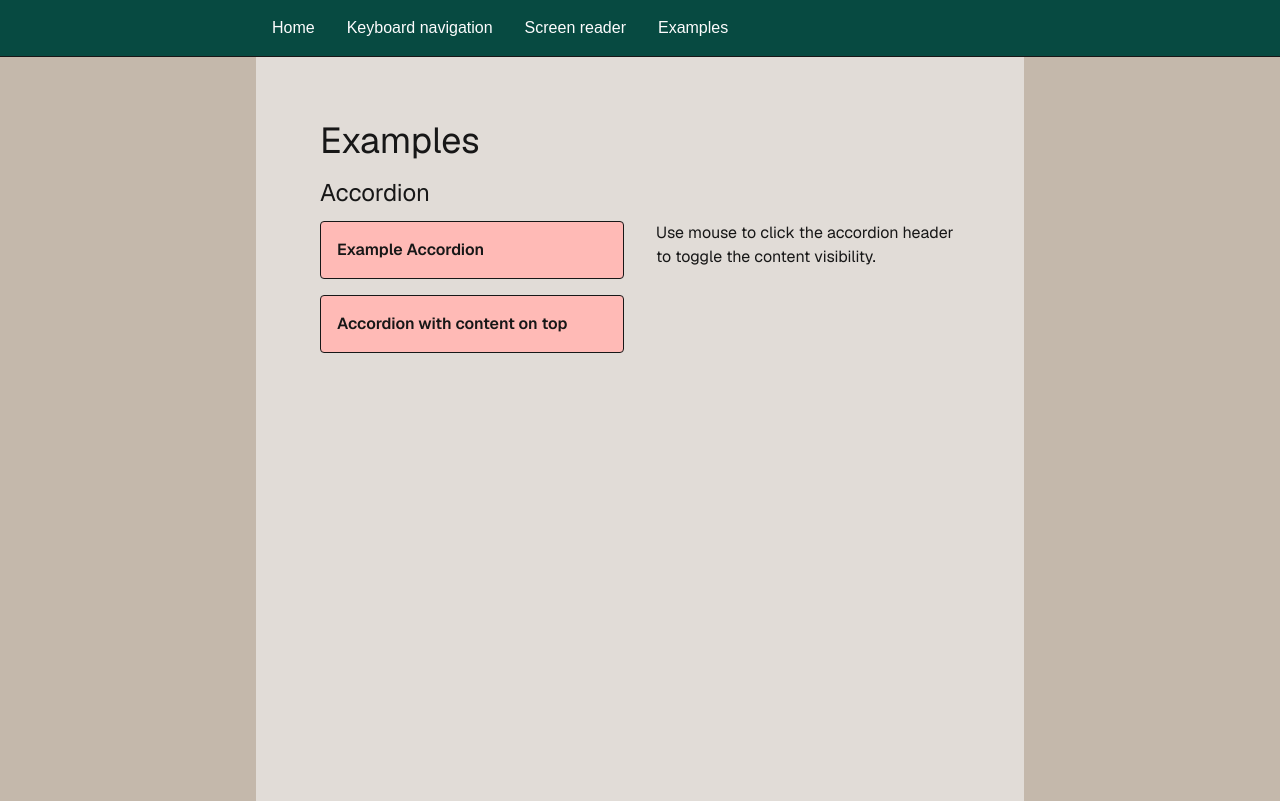
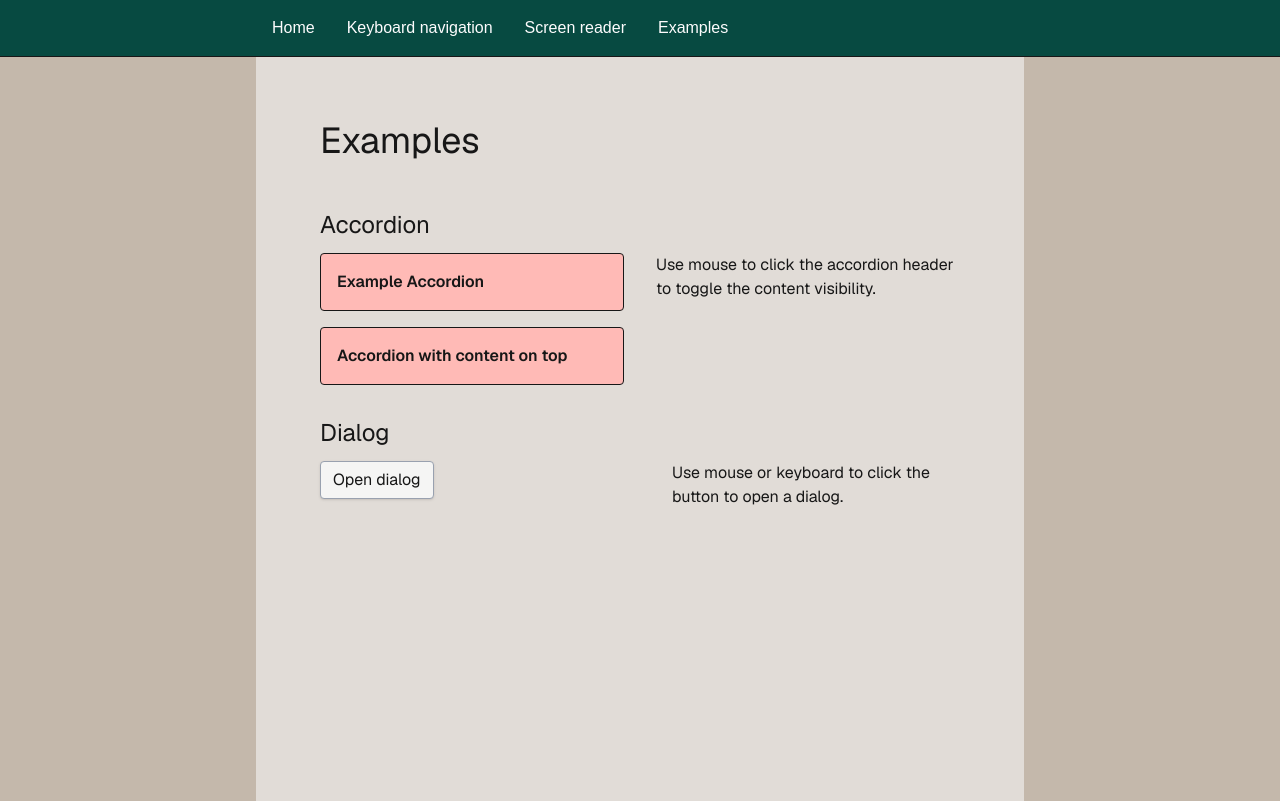
Before and after one commit to futurice/accessibility-demo, a Next.js app: page /examples in a window 1280 px wide. Built offline with nearby package versions, Linux system fonts and the light colour scheme.

Commit message:
Add more screen reader content

```diff
--- a/app/examples/components/Accordion.tsx
+++ b/app/examples/components/Accordion.tsx
@@ -1,17 +1,53 @@
 import React from "react";
 
 /**
+ * Handler function for manually defining the onClick event for enter and space keys.
+ */
+const handleKeyUp = (
+  event: React.KeyboardEvent<HTMLDivElement>,
+  onClick: () => void
+) => {
+  if (event.key === "Enter" || event.key === " ") {
+    event.preventDefault();
+    onClick();
+  }
+};
+
+/**
  * Accordion header component that toggles the accordion content visibility.
+ *
+ * Accessibility improvement part 1.1 (keyboard interaction):
+ * 1. Add tabindex="0" to make the div focusable via keyboard.
+ * 2. Add onKeyUp handler for enabling keyboard interaction.
+ *
+ * Accessibility improvement part 1.2 (screen readers):
+ * 1. Add role "button" so that screen readers can identify it as an interactive element.
+ * 2. Add meaningful aria-label to describe the action, e.g., "Toggle accordion".
+ * 3. Add aria-expanded attribute to indicate the current state of the accordion (expanded/collapsed).
  */
 const AccordionTrigger = ({
   children,
-  onClick,
+  setIsOpen,
+  isAccordionOpen,
 }: {
   children: React.ReactNode;
-  onClick: () => void;
+  setIsOpen: (isOpen: boolean) => void;
+  isAccordionOpen: boolean;
 }) => {
+  const handleOnClick = () => {
+    setIsOpen(!isAccordionOpen);
+  };
+
   return (
-    <div className="p-4 font-semibold" onClick={onClick}>
+    <div
+      className="p-4 font-semibold"
+      onClick={handleOnClick}
+      // tabIndex={0}
+      // onKeyUp={(e) => handleKeyUp(e, handleOnClick)}
+      // role="button"
+      // aria-label="Toggle accordion"
+      // aria-expanded={isAccordionOpen}
+    >
       {children}
     </div>
   );
@@ -19,6 +55,11 @@ const AccordionTrigger = ({
 
 /**
  * Content displayed within the accordion when it is expanded.
+ *
+ * Accessibility improvement part 2 (logical tab order):
+ * 1. Remove flex-col-reverse class (and related divide-* styles).
+ * 2. Use flex-col only
+ * 3. Conditionally render the content based on isOpen state.
  */
 const AccordionContent = ({ children }: { children: React.ReactNode }) => {
   return <div className="p-4">{children}</div>;
@@ -35,21 +76,19 @@ export const Accordion = ({
 }) => {
   const [isOpen, setIsOpen] = React.useState(false);
 
-  const toggleAccordion = (currentState: boolean) => {
-    console.log("toggling accordion");
-    setIsOpen(!currentState);
-  };
-
   return (
     <div
       className={`border bg-dawn-rose rounded w-full flex ${
-        contentPosition === "top" ? "flex-col-reverse" : "flex-col"
+        contentPosition === "top"
+          ? `flex-col-reverse ${
+              isOpen ? "divide-y divide-y-reverse divide-spruce-green" : ""
+            }`
+          : `flex-col ${isOpen ? "divide-y divide-spruce-green" : ""}`
       }`}
     >
-      <AccordionTrigger onClick={() => toggleAccordion(isOpen)}>
+      <AccordionTrigger setIsOpen={setIsOpen} isAccordionOpen={isOpen}>
         {accordionTitle}
       </AccordionTrigger>
-      {isOpen && <div className="border-t border-spruce-green" />}
       <div className={`${isOpen ? "block" : "hidden"}`}>
         <AccordionContent>{children}</AccordionContent>
       </div>
--- a/app/examples/page.tsx
+++ b/app/examples/page.tsx
@@ -3,9 +3,24 @@
 import Accordion from "./components/Accordion";
 
 export default function Examples() {
+  const handleOpenDialog = (targetDialogId: string) => {
+    const dialog = document.getElementById(targetDialogId) as HTMLDialogElement;
+    if (!dialog) return;
+
+    dialog.showModal();
+  };
+
+  const handleCloseDialog = (targetDialogId: string) => {
+    const dialog = document.getElementById(targetDialogId) as HTMLDialogElement;
+    if (!dialog) return;
+
+    dialog.close();
+  };
+
   return (
-    <div>
+    <div className="flex flex-col h-full gap-8">
       <h1>Examples</h1>
+      <section>
         <h2>Accordion</h2>
         <div className="flex flex-row flex-wrap gap-8 justify-between">
           <div className="w-2/5 grow min-w-2xs flex flex-col gap-4">
@@ -48,6 +63,49 @@ export default function Examples() {
             visibility.
           </p>
         </div>
+      </section>
+      <section>
+        <h2>Dialog</h2>
+        <div className="flex flex-row flex-wrap gap-8 justify-between">
+          <button
+            onClick={() => handleOpenDialog("dialog-example")}
+            popoverTarget="dialog-example"
+            className="h-fit"
+          >
+            Open dialog
+          </button>
+          <p className="w-2/5 min-w-2xs">
+            Use mouse or keyboard to click the button to open a dialog.
+          </p>
+        </div>
+      </section>
+      <dialog
+        popover="auto"
+        id="dialog-example"
+        role="dialog"
+        aria-modal="true"
+        aria-labelledby="dialog-label"
+        className="m-auto"
+      >
+        <div className="p-4 bg-white border rounded shadow-lg">
+          <div className="flex flex-row nowrap justify-between items-baseline">
+            <h3 id="dialog-label" className="text-lg font-bold mb-2">
+              Dialog Title
+            </h3>
+            {/* Accessibility improvement part 3 (screen readers):
+             * When button's text is not descriptive, add a meaningful aria-label
+             */}
+            <button
+              className="font-bold border border-transparent bg-transparent shadow-none hover:border-stone-400"
+              onClick={() => handleCloseDialog("dialog-example")}
+              // aria-label="Close dialog"
+            >
+              X
+            </button>
+          </div>
+          <p className="mb-4">This is an example dialog.</p>
+        </div>
+      </dialog>
     </div>
   );
 }
--- a/app/page.tsx
+++ b/app/page.tsx
@@ -1,6 +1,6 @@
 export default function Home() {
   return (
-    <div className="flex flex-col h-full">
+    <div className="flex flex-col h-full gap-8">
       <h1>Accessibility testing for developers</h1>
       <p>
         This website is for demonstrating accessibility testing basics. The
--- a/app/screen-reader/page.tsx
+++ b/app/screen-reader/page.tsx
@@ -11,6 +11,10 @@ export default function ScreenReader() {
       <section>
         <h2>Basic controls:</h2>
         <dl className="grid grid-cols-[max-content_1fr] gap-x-6 gap-y-2 ">
+          <dt>
+            <kbd>Command</kbd> + <kbd>F5</kbd>
+          </dt>
+          <dd>Toggle VoiceOver on/off</dd>
           <dt>
             <kbd>Ctrl</kbd> + <kbd>Option</kbd> + <kbd>Right</kbd>
           </dt>
```
Lines whose indentation alone changed are shown as unchanged.
